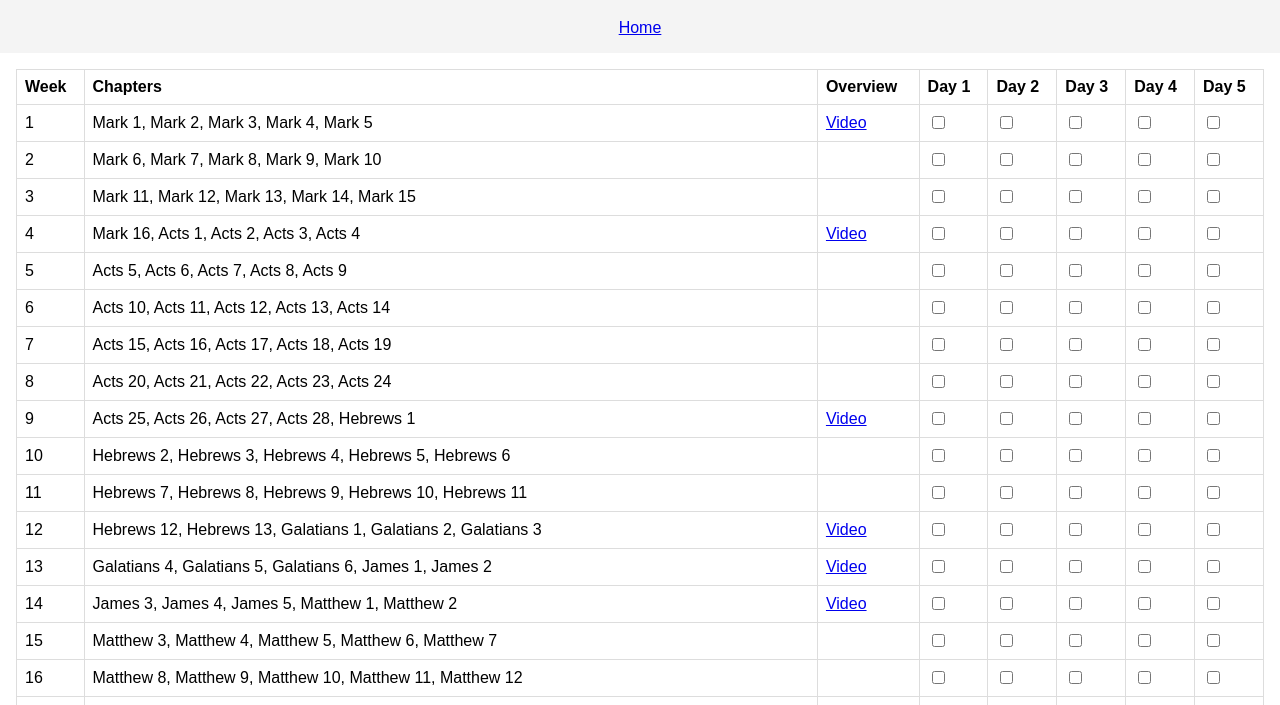
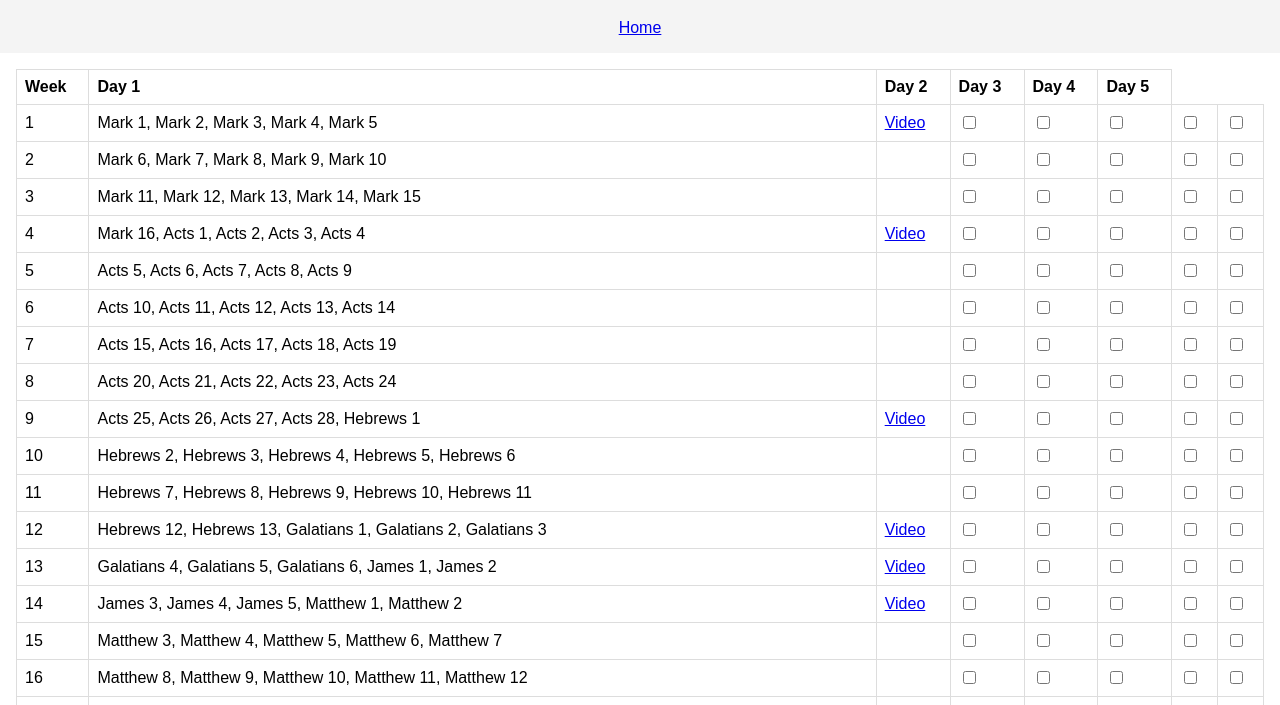
Before and after one commit to NT5x5/new-testament-five, a plain HTML site: page plan.html in a window 1280 px wide. Shown: the part 77-782 px from the top of the page. Drawn offline with Linux system fonts and the light colour scheme.

Commit message:
Update plan.html

```diff
--- a/plan.html
+++ b/plan.html
@@ -12,8 +12,6 @@
     <thead>
   <tr>
     <th>Week</th>
-    <th>Chapters</th>
-    <th>Overview</th>
     <th>Day 1</th>
     <th>Day 2</th>
     <th>Day 3</th>
```
